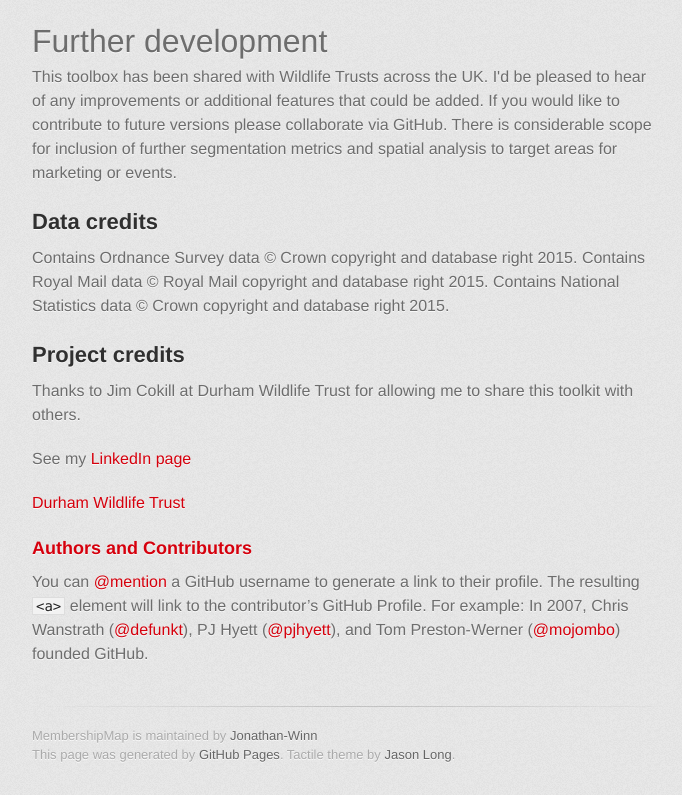
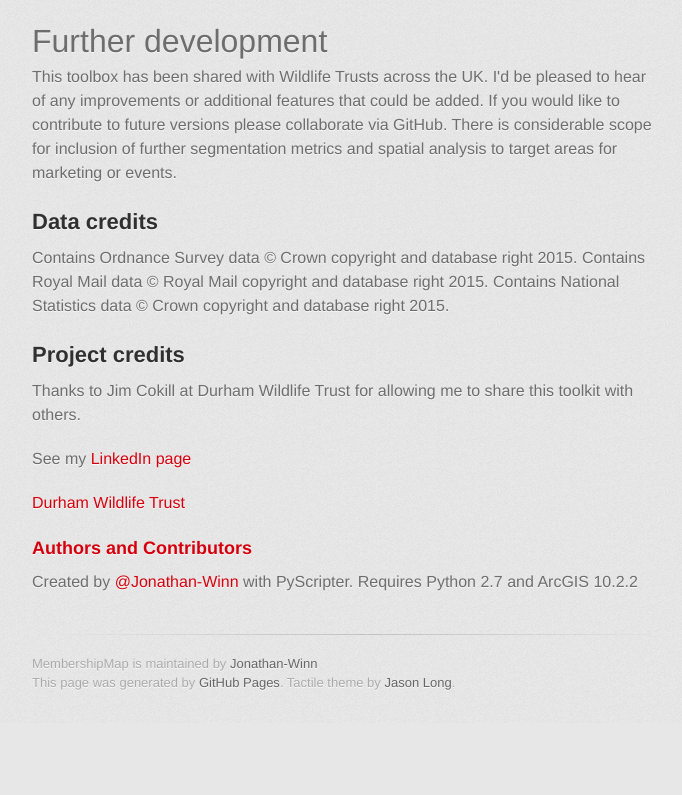
Before and after one commit to Jonathan-Winn/MembershipMap, a plain HTML site: page index.html in a window 1280 px wide. Shown: the part 1810-2605 px from the top of the page, without its empty margins (298-980 px from the left). After the commit the page ends 2533 px from the top, so only its background shows below. Drawn offline with Linux system fonts and the light colour scheme; a web font is replaced by a local one.

```diff
--- a/index.html
+++ b/index.html
@@ -88,7 +88,7 @@
 <h3>
 <a id="authors-and-contributors" class="anchor" href="#authors-and-contributors" aria-hidden="true"><span class="octicon octicon-link"></span></a>Authors and Contributors</h3>
 
-<p>You can <a href="https://github.com/blog/821" class="user-mention">@mention</a> a GitHub username to generate a link to their profile. The resulting <code>&lt;a&gt;</code> element will link to the contributor’s GitHub Profile. For example: In 2007, Chris Wanstrath (<a href="https://github.com/defunkt" class="user-mention">@defunkt</a>), PJ Hyett (<a href="https://github.com/pjhyett" class="user-mention">@pjhyett</a>), and Tom Preston-Werner (<a href="https://github.com/mojombo" class="user-mention">@mojombo</a>) founded GitHub.</p>
+<p>Created by <a href="https://github.com/Jonathan-Winn" class="user-mention">@Jonathan-Winn</a> with PyScripter. Requires Python 2.7 and ArcGIS 10.2.2</p>
         </section>
 
         <footer>
```
Also changed, not shown: params.json (+1 -1 lines).
